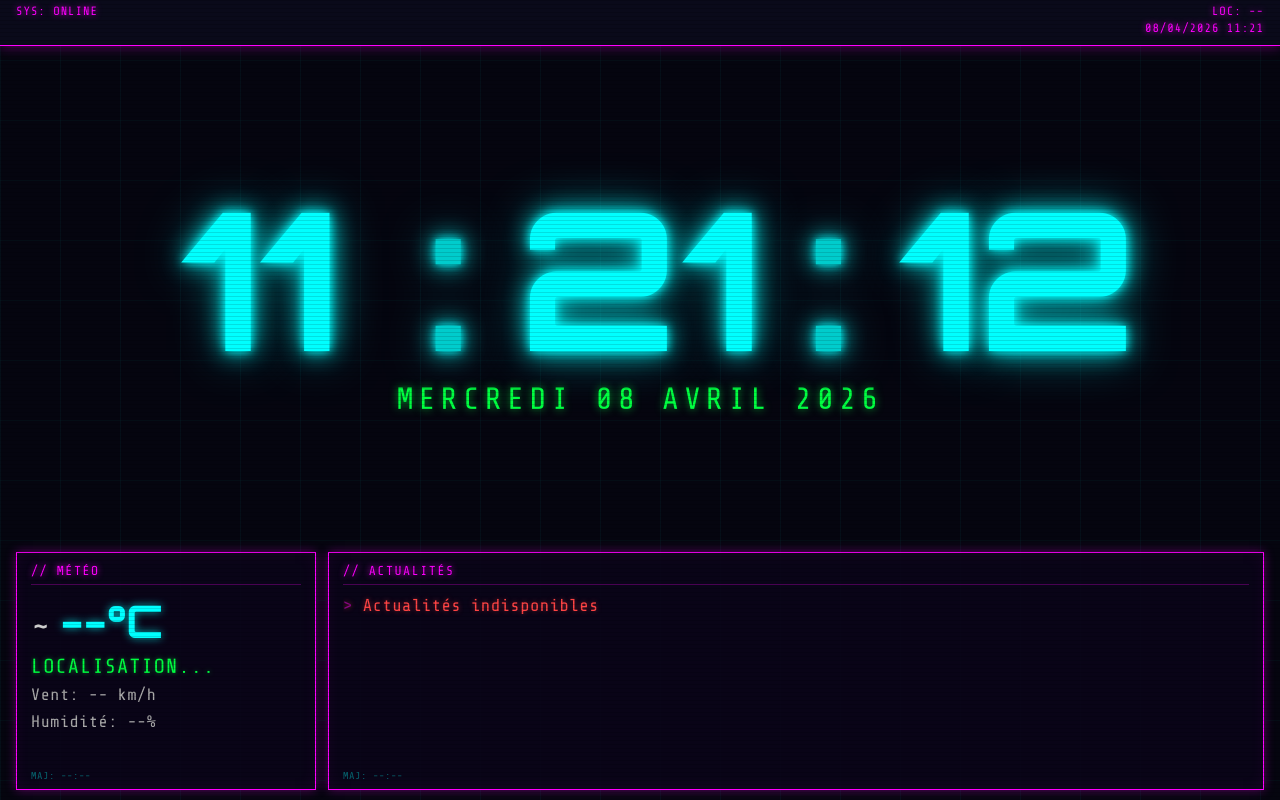
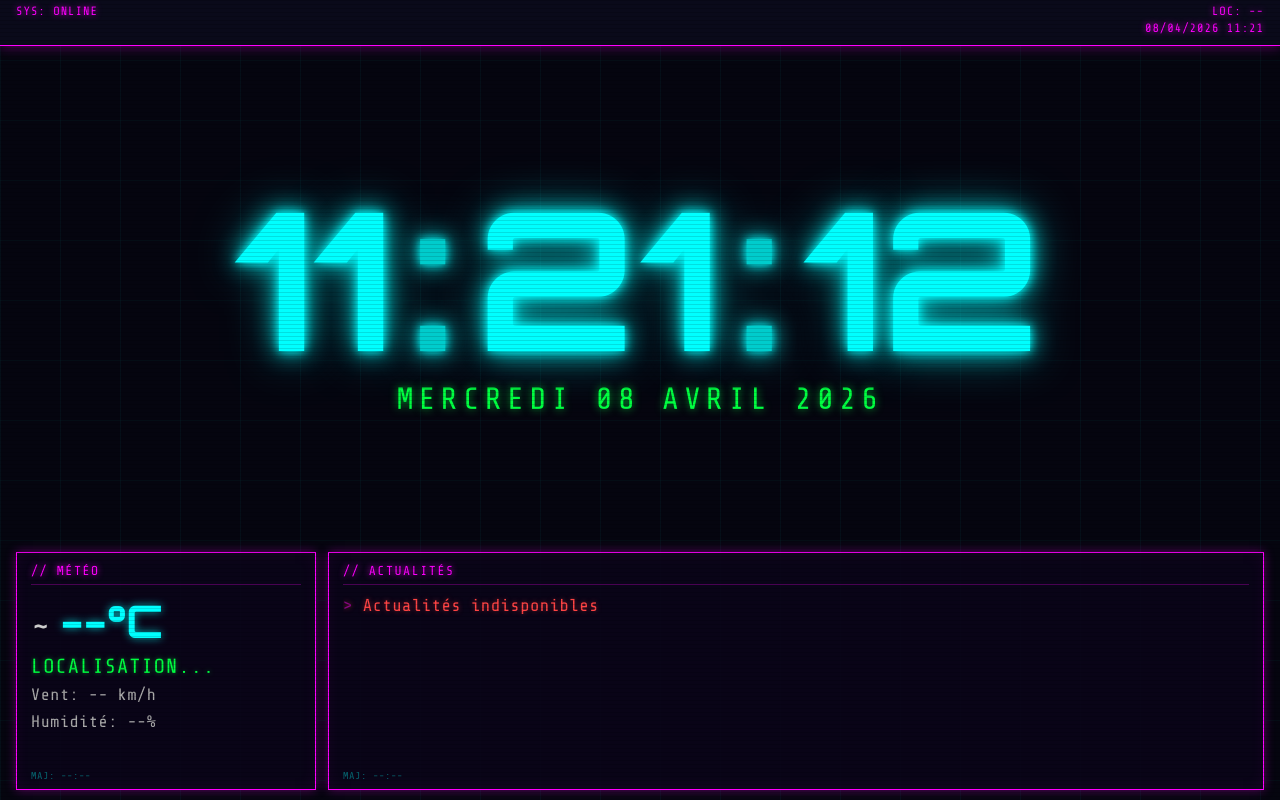
Before and after one commit to Charon11/pad-clock, a plain HTML site: page public/index.html in a window 1280 px wide. Drawn offline with nearby package versions, Linux system fonts and the light colour scheme; no server answers.

Commit message:
fix(ui): center ":" seperator

```diff
--- a/public/style.css
+++ b/public/style.css
@@ -160,20 +160,37 @@ body::before {
     font-variant-numeric: tabular-nums;
     font-feature-settings: 'tnum';
     text-align: center;
+    display: -webkit-inline-box;
+    display: -webkit-inline-flex;
+    display: inline-flex;
+    -webkit-box-align: center;
+    -webkit-align-items: center;
+    align-items: center;
+    -webkit-box-pack: center;
+    -webkit-justify-content: center;
+    justify-content: center;
 }
 
 #hh,
 #mm,
 #ss {
+    display: -webkit-inline-box;
+    display: -webkit-inline-flex;
+    display: inline-flex;
+}
+
+.d {
     display: inline-block;
-    width: 1.7em;
+    width: 0.85em;
     text-align: center;
 }
 
 .sep {
     display: inline-block;
-    width: 0.28em;
+    width: 0.4em;
+    margin: 0 0.02em;
     text-align: center;
+    line-height: 0.82;
     -webkit-animation: blink 1s step-end infinite;
     animation: blink 1s step-end infinite;
     color: #00cccc;
```
